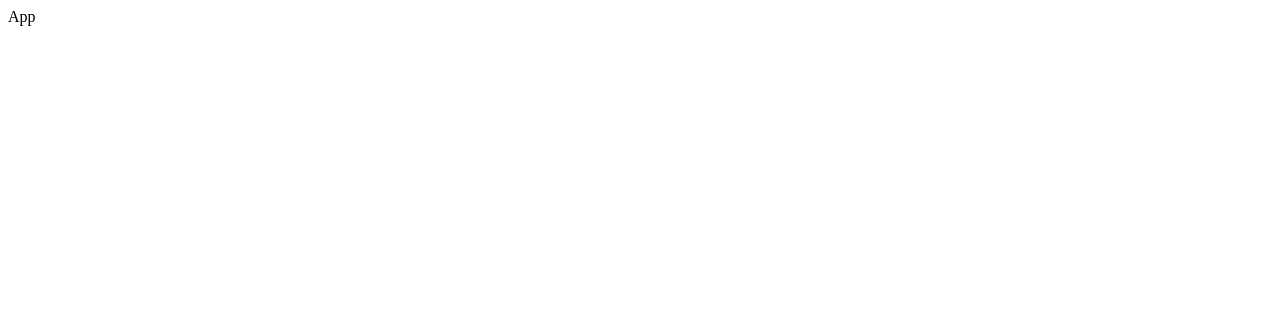
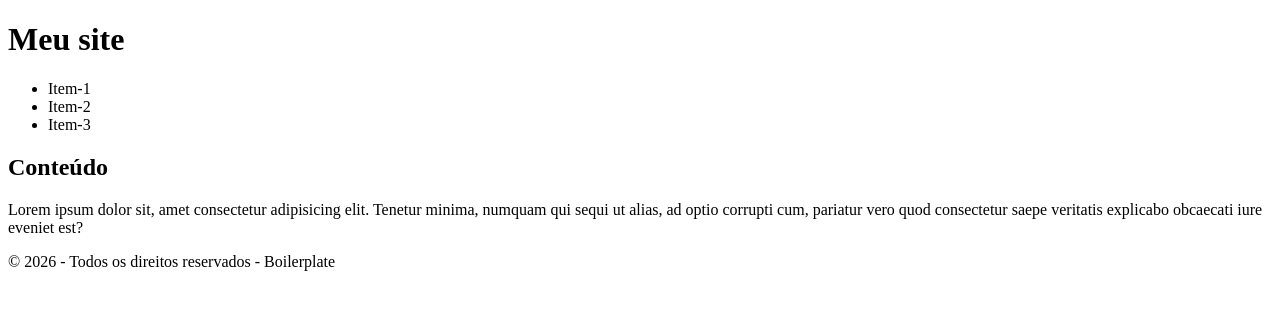
Before and after one commit to 1TDSPJ-26/front-2sem-aula-07, a React (Vite) app in the folder my-app/: page / in a window 1280 px wide. Shown: the top 310 px of the page. Built offline with nearby package versions, Linux system fonts and the light colour scheme.

Commit message:
feat : Modularizando o App com Cabecalho,Conteudo e Rodape.
Signed-off-by: alecarlosjesus <profalexandre.jesus@fiap.com.br>

```diff
--- a/my-app/src/App.tsx
+++ b/my-app/src/App.tsx
@@ -1,5 +1,13 @@
+import Cabecalho from "./components/Cabecalho";
+import Conteudo from "./components/Conteudo";
+import Rodape from "./components/Rodape";
+
 export default function App() {
   return (
-    <div>App</div>
+    <div>
+      <Cabecalho/>
+      <Conteudo/>
+      <Rodape/>
+    </div>
   )
 }
--- /dev/null
+++ b/my-app/src/components/Cabecalho/index.tsx
@@ -0,0 +1,15 @@
+
+export default function Cabecalho() {
+  return (
+    <header>
+        <h1>Meu site</h1>
+        <nav>
+            <ul>
+                <li>Item-1</li>
+                <li>Item-2</li>
+                <li>Item-3</li>
+            </ul>
+        </nav>
+    </header>
+  )
+}
--- /dev/null
+++ b/my-app/src/components/Conteudo/index.tsx
@@ -0,0 +1,12 @@
+
+
+export default function Conteudo() {
+  return (
+    <main>
+        <section>
+            <h2>Conteúdo</h2>
+            <p>Lorem ipsum dolor sit, amet consectetur adipisicing elit. Tenetur minima, numquam qui sequi ut alias, ad optio corrupti cum, pariatur vero quod consectetur saepe veritatis explicabo obcaecati iure eveniet est?</p>
+        </section>
+    </main>
+  )
+}
--- /dev/null
+++ b/my-app/src/components/Rodape/index.tsx
@@ -0,0 +1,8 @@
+
+export default function Rodape() {
+  return (
+    <footer>
+        <p>&copy; 2026 - Todos os direitos reservados - Boilerplate</p>
+    </footer>
+  )
+}
```
